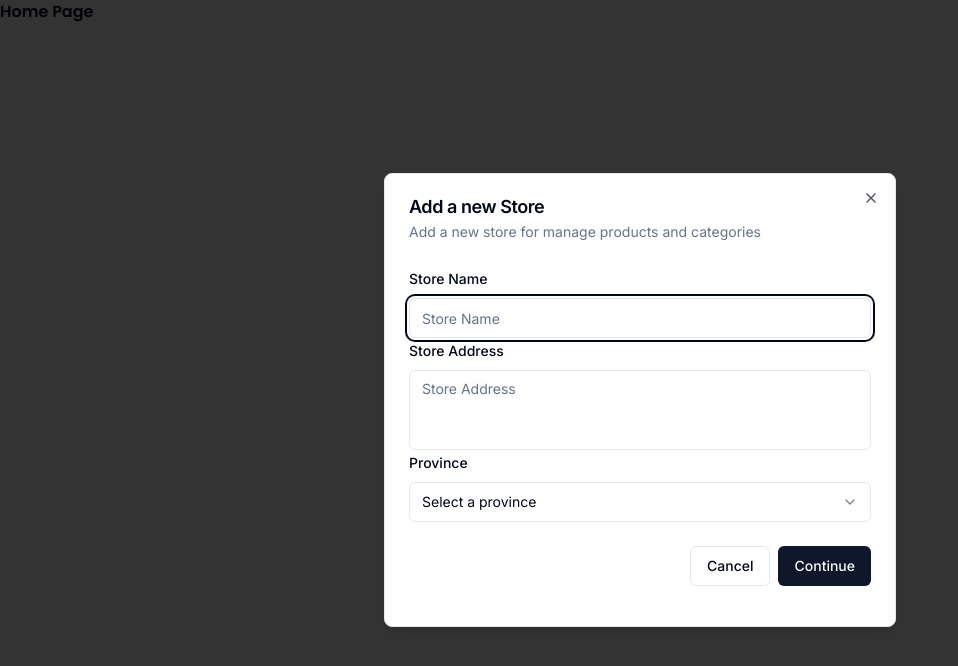
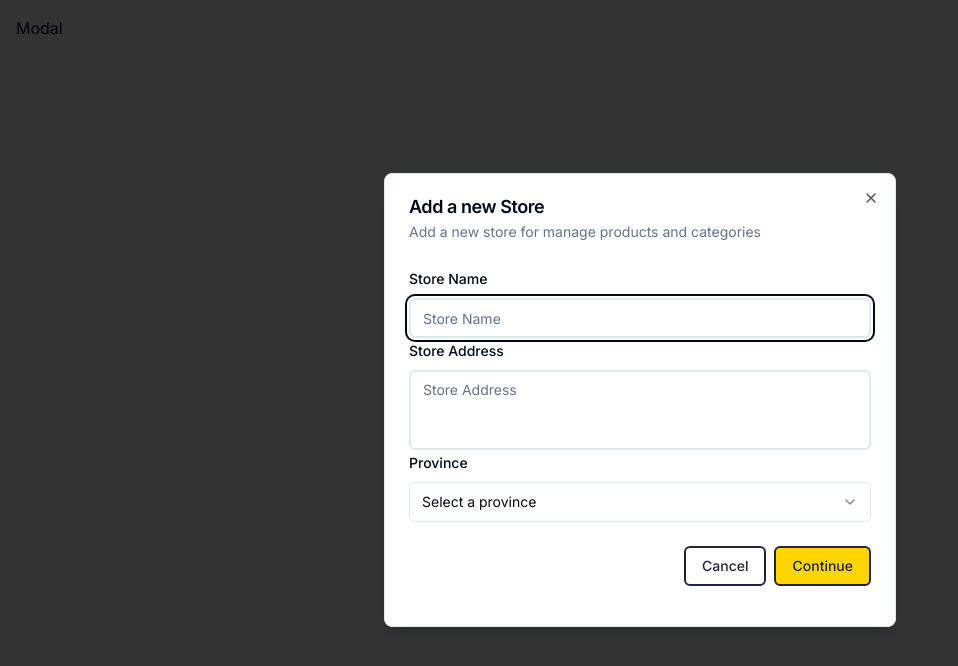
Before and after one commit to andy-rose08/suits-to-go-admin, a Next.js app: page / in a window 1280 px wide. Shown: the top 666 px of the page, without its empty margins (0-958 px from the left). Built offline with nearby package versions, Linux system fonts and the light colour scheme.

Commit message:
added Message to select validation

```diff
--- a/app/(root)/page.tsx
+++ b/app/(root)/page.tsx
@@ -4,6 +4,7 @@ import { Poppins } from "next/font/google";
 import { cn } from "@/lib/utils";
 import { useStoreModal } from "@/hooks/use-store-modal";
 import { useEffect } from "react";
+import { UserButton } from "@clerk/nextjs";
 
 const font = Poppins({
   subsets: ["latin"],
@@ -17,13 +18,7 @@ const SetUpPage = () => {
     if (!isOpen) onOpen();
   }, [isOpen, onOpen]);
 
-  return (
-    <div
-      className={(cn("text-6xl font-semibold drop-shadow-md"), font.className)}
-    >
-      Home Page
-    </div>
-  );
+  return <div className="p-4">Modal</div>;
 };
 
 export default SetUpPage;
--- a/components/modals/store-modal.tsx
+++ b/components/modals/store-modal.tsx
@@ -56,9 +56,9 @@ const formSchema = z.object({
   address: z
     .string()
     .refine((value) => value.trim() !== "", "Address is required!"),
-  province: z.string(),
-  canton: z.string(),
-  district: z.string(),
+    province: z.string().nonempty("Province is required"),
+    canton: z.string().nonempty("Canton is required"),
+    district: z.string().nonempty("District is required"),
 });
 
 //METODOS PARA EL JSX
@@ -170,7 +170,11 @@ export const StoreModal = () => {
                     <FormLabel>Store Name</FormLabel>
                     <FormControl>
                       {/*manejo de errores */}
-                      <Input placeholder="Store Name" {...field} />
+                      <Input
+                        className="bg-white border-2 text-[#252440] placeholder-gray-500"
+                        placeholder="Store Name"
+                        {...field}
+                      />
                     </FormControl>
                     <FormMessage /> {/*muestra los errores */}
                   </FormItem>
@@ -189,7 +193,7 @@ export const StoreModal = () => {
                         value={field.value}
                         onChange={handleTextAreaChange(field)}
                         style={{ height, maxHeight: "200px" }}
-                        className="resize-none"
+                        className="resize-none bg-white border-2 text-[#252440] placeholder-gray-500"
                         placeholder="Store Address"
                       />
                     </FormControl>
@@ -274,10 +278,19 @@ export const StoreModal = () => {
                 />
               )}
               <div className="pt-6 space-x-2 flex items-center justify-end w-full">
-                <Button variant="outline" onClick={storeModal.onClose}>
+                <Button
+                  className="border-2 border-[#252440] text-[#252440] hover:bg-[#252440] hover:text-white"
+                  variant="outline"
+                  onClick={storeModal.onClose}
+                >
                   Cancel
                 </Button>
-                <Button type="submit">Continue</Button>
+                <Button
+                  className="border-2 text-[#252440] bg-[#FFD700] hover:bg-[#ADD8E6] border-[#252440] hover:border-[#FFD700] transition duration-300 ease-in-out hover:text-[#FFFFFF]"
+                  type="submit"
+                >
+                  Continue
+                </Button>
               </div>
             </form>
           </Form>
```
Also changed, not shown: schemas/index.ts (deleted, +0 -30 lines).
